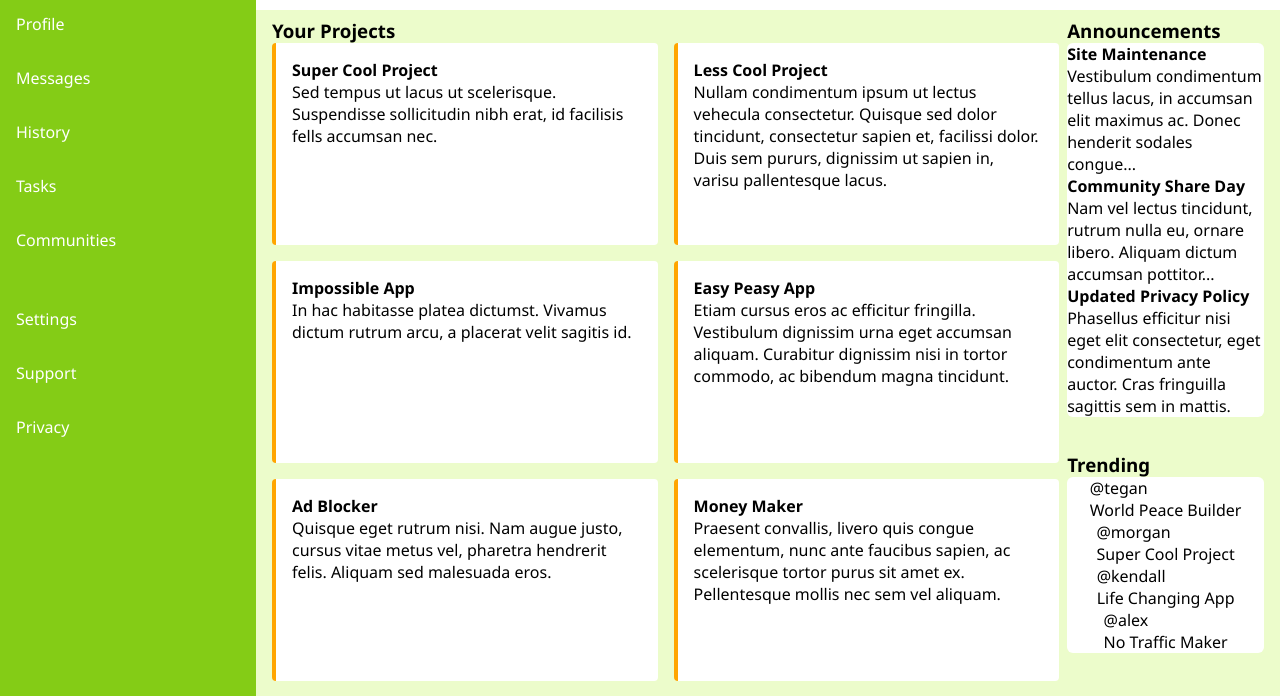
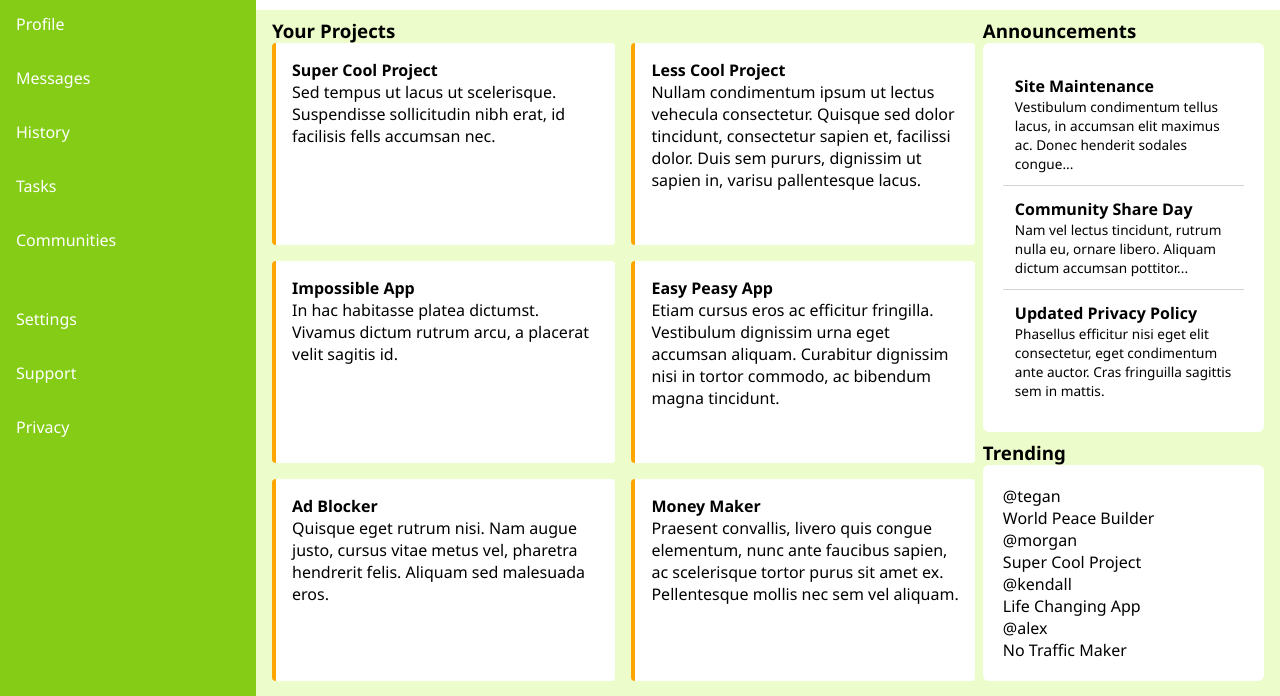
Before and after one commit to Peepachuu/admin-dashboard, a plain HTML site: page index.html in a window 1280 px wide. Shown: the part 104-800 px from the top of the page. Drawn offline with Linux system fonts and the light colour scheme.

```diff
--- a/style.css
+++ b/style.css
@@ -90,7 +90,7 @@ header .buttons button {
     background-color: var(--main-content-bg-color);
     padding: 8px 16px;
     display: grid;
-    grid-template-columns: 4fr 1fr;
+    grid-template-columns: 5fr 2fr;
     column-gap: 8px;
 }
 
@@ -114,7 +114,17 @@ header .buttons button {
 .main-content ul {
     background-color: white;
     border-radius: 6px;
-    display: flex;
-    flex-direction: column;
-    align-items: center;
+    padding: 20px;
 }
+
+.main-content .announcements li {
+    padding: 12px;
+}
+
+.main-content .announcements li:nth-child(2) {
+    border-bottom: 1px solid lightgrey;
+    border-top: 1px solid lightgrey;
+}
+.main-content .announcements p {
+    font-size: 0.85rem;
+}
```
Also changed, not shown: images/badge-account-horizontal-outline.png (added), images/bell-ring-outline.png (added), images/clock-time-three-outline.png (added), images/cog.png (added), images/file-multiple.png (added), images/home.png (added), images/magnify.png (added), images/shield-check.png (added), images/view-dashboard.png (added).
